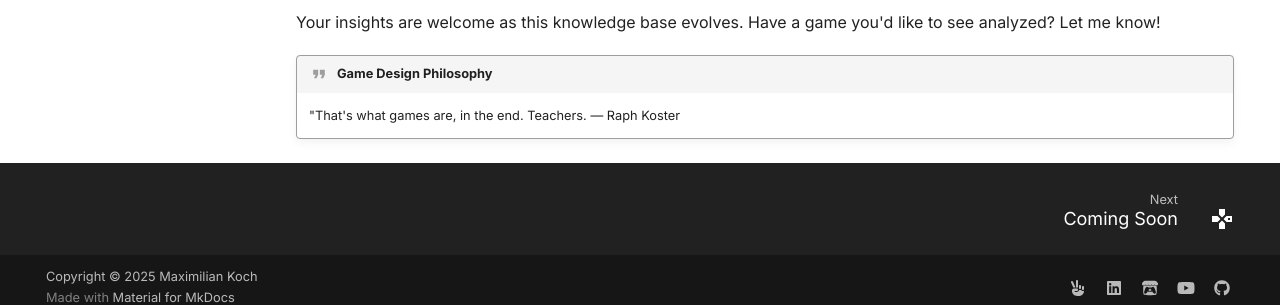
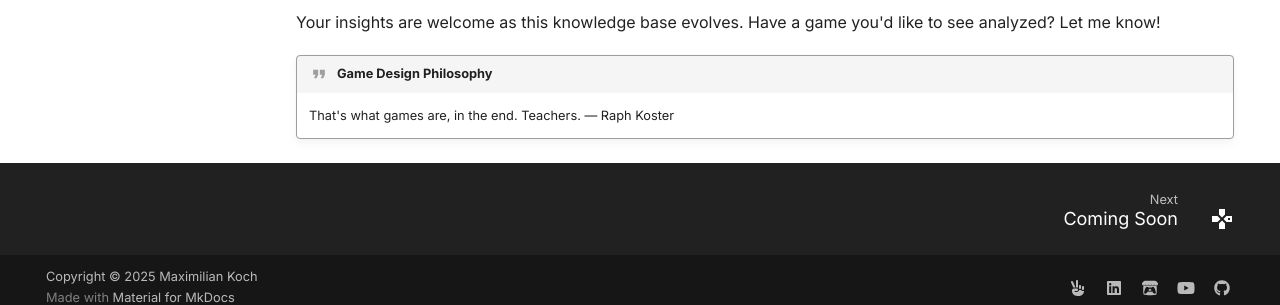
Before and after one commit to KochMaximilian/Ludic-Lexicon, an MkDocs documentation site: the page built from docs/index.md, in a window 1280 px wide and 900 px high, scrolled down 1520 px. Shown: the part 580-885 px from the top of the window. Built offline with MkDocs 1.6.1 and Material for MkDocs 9.7.7, drawn with Linux system fonts in a browser that asks for light colours; some of the changed lines change nothing that is shown.

Commit message:
Link updates

```diff
--- a/docs/index.md
+++ b/docs/index.md
@@ -62,4 +62,4 @@
 Your insights are welcome as this knowledge base evolves. Have a game you'd like to see analyzed? Let me know!
 
 !!! quote "Game Design Philosophy"
-    "That's what games are, in the end. Teachers. — Raph Koster
+    That's what games are, in the end. Teachers. — Raph Koster
--- a/mkdocs.yml
+++ b/mkdocs.yml
@@ -88,19 +88,19 @@
   social:
     - icon: fontawesome/solid/hand-peace
       link: https://maximiliankoch.at/
-      name: Portfolio Website
+      name: Maximilian's Portfolio Website
     - icon: fontawesome/brands/linkedin
       link: https://www.linkedin.com/in/maximiliankochlinked/
-      name: LinkedIn Profile
+      name: Maximilian's LinkedIn Profile
     - icon: simple/itchdotio
       link: https://adistantdreamer.itch.io/
-      name: Itch.io Games
+      name: Maximilian's Itch.io Games
     - icon: fontawesome/brands/youtube
       link: https://www.youtube.com/@KochMaximilian
-      name: YouTube Channel
+      name: Maximilian's YouTube Channel
     - icon: fontawesome/brands/github
       link: https://github.com/KochMaximilian
-      name: GitHub Profile
+      name: Maximilian's GitHub Profile
 
 
 copyright: Copyright © 2025 Maximilian Koch
```
